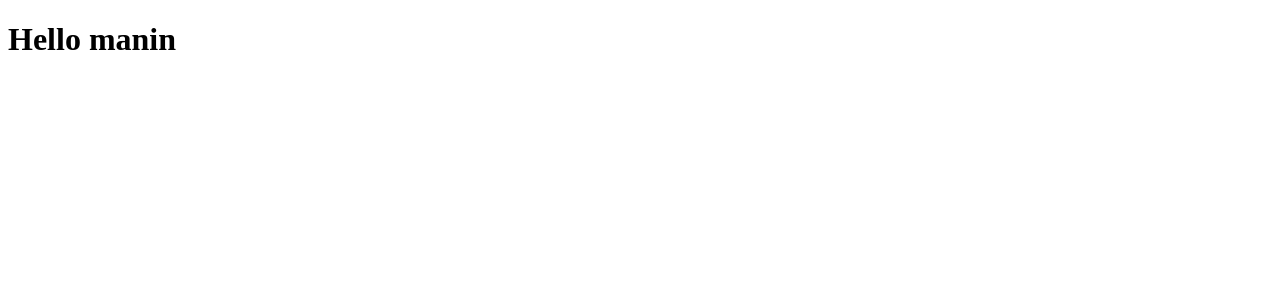
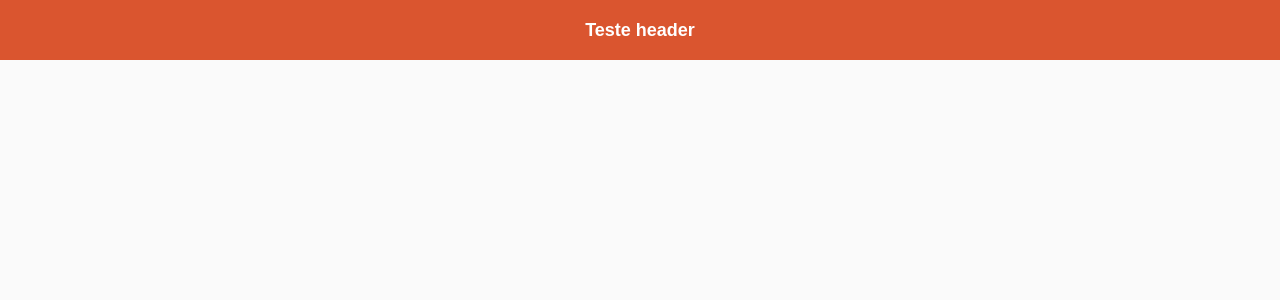
Before and after one commit to gabidevjava/study-react, a React (Create React App) app: page / in a window 1280 px wide. Shown: the top 300 px of the page. Built offline with nearby package versions, Linux system fonts and the light colour scheme.

Commit message:
estilizando header

```diff
--- a/src/App.js
+++ b/src/App.js
@@ -1,11 +1,15 @@
 import React from 'react';
 
-function App() {
-  return (
-    <div className="App">
-      <h1>Hello manin</h1>
-    </div>
-  );
-}
+import "./styles.css";
+
+import Header from './components/Header';
+
+const App = () => (
+
+  <div className="App">
+    <Header/>
+  </div>
+
+);
 
 export default App;
--- /dev/null
+++ b/src/components/Header/index.js
@@ -0,0 +1,9 @@
+import React from 'react';
+
+import "./styles.css";
+
+const Header = () => (
+    <header id="main-header">Teste header</header>
+);
+
+export default Header;
--- /dev/null
+++ b/src/components/Header/styles.css
@@ -0,0 +1,11 @@
+header#main-header {
+    width: 100%;
+    height: 60px;
+    background: #da552f;
+    font-size: 18px;
+    font-weight: bold;
+    color: #fff;
+    display: flex;
+    justify-content: center;
+    align-items: center;
+}
--- /dev/null
+++ b/src/styles.css
@@ -0,0 +1,12 @@
+* {
+    margin: 0;
+    padding: 0;
+    outline: 0;
+    box-sizing: border-box;
+}
+
+body {
+    font-family: Arial, Helvetica, sans-serif;
+    background: #fafafa;
+    color: #333;
+}
```
